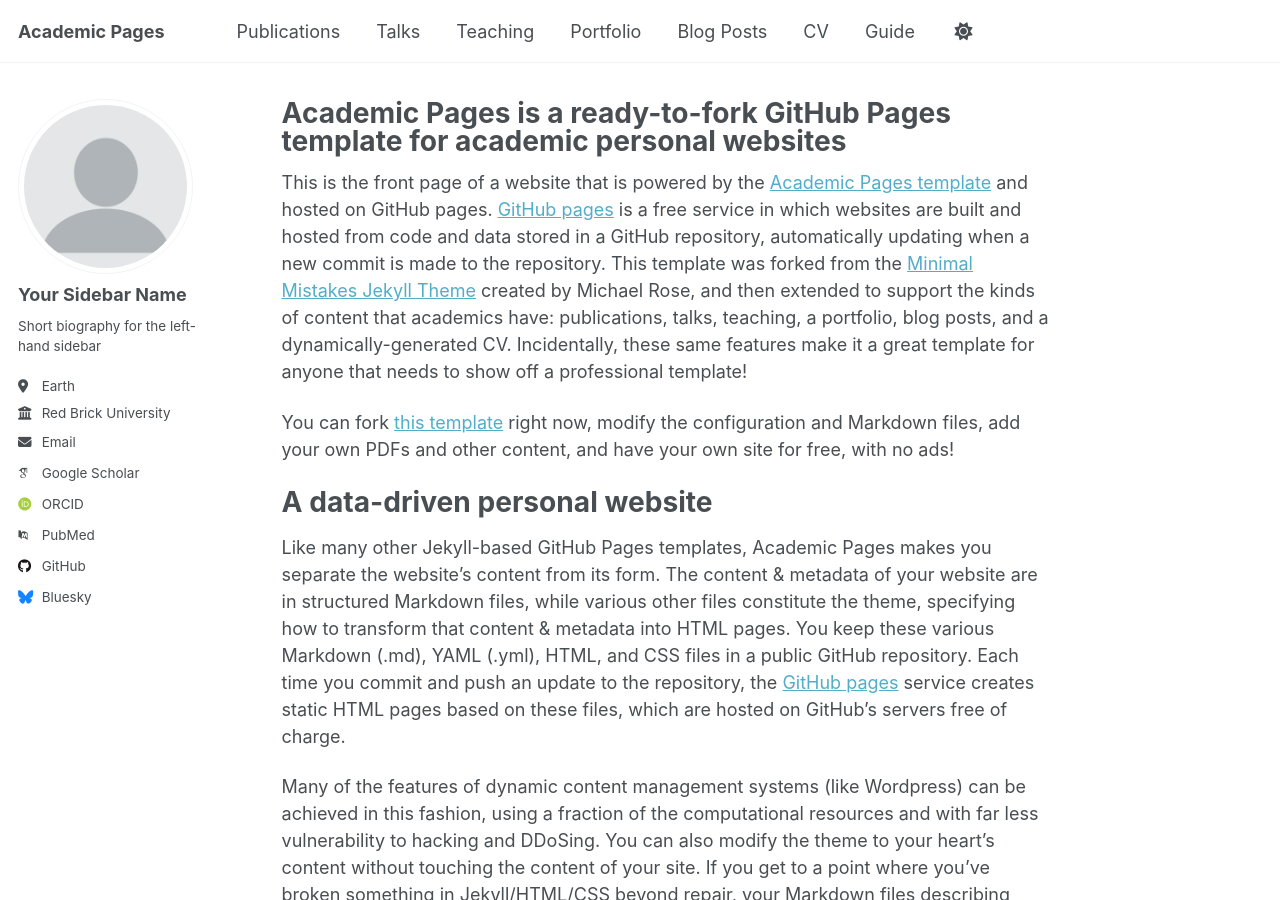
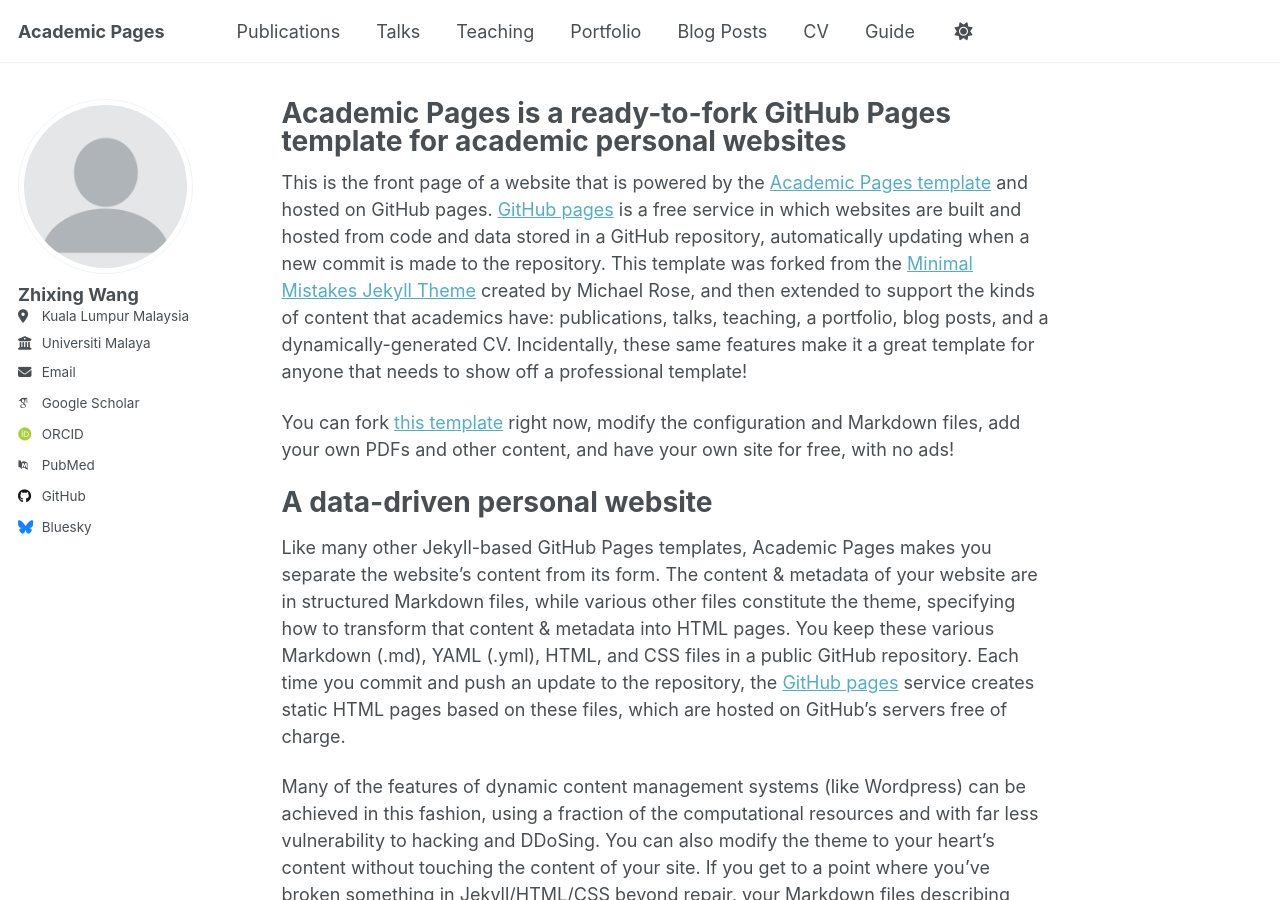
Before and after one commit to afrina-ceree/afrina-ceree.github.io, a Jekyll site: the page built from _pages/about.md, in a window 1280 px wide and 900 px high. Built offline with Jekyll 4.4.1, drawn with Linux system fonts in a browser that asks for light colours; some web fonts are replaced; a script that is not in the unit is left out.

Commit message:
Update _config.yml

```diff
--- a/_config.yml
+++ b/_config.yml
@@ -24,13 +24,10 @@ repository               : "afrina-ceree/afrina-ceree.github.io"
 author:
   # Biographic information
   avatar           : "profile.png"
-  name             : "Your Sidebar Name"
-  pronouns         : # example: "she/her"
-  bio              : "Short biography for the left-hand sidebar"
-  location         : "Earth"
-  employer         : "Red Brick University"
-  uri              : # URL
-  email            : "none@example.org"
+  name             : "Zhixing Wang"
+  location         : "Kuala Lumpur Malaysia"
+  employer         : "Universiti Malaya"
+  email            : "22085457@siswa.um.edu.my"
 
   # Academic websites
   academia         : # URL
```
